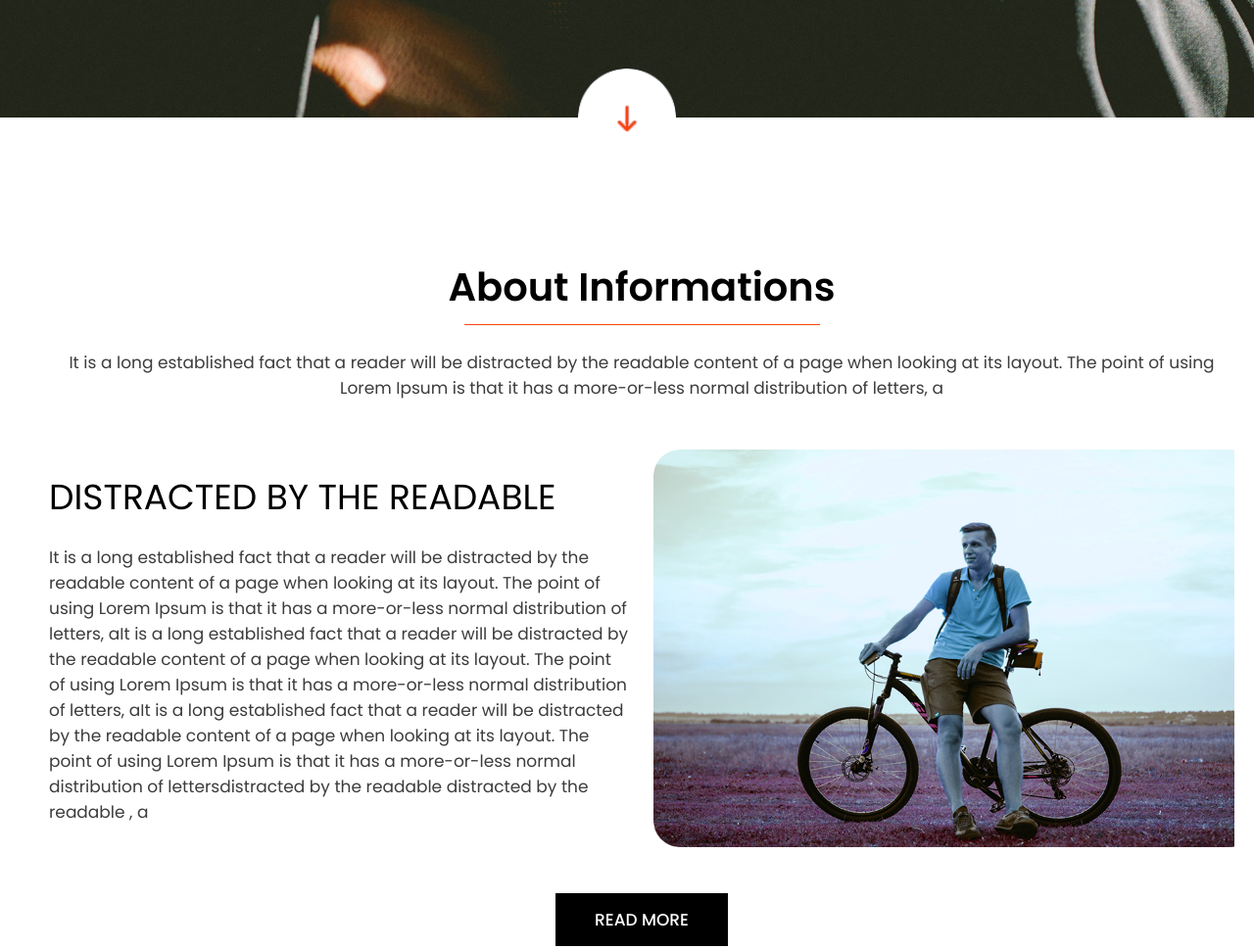
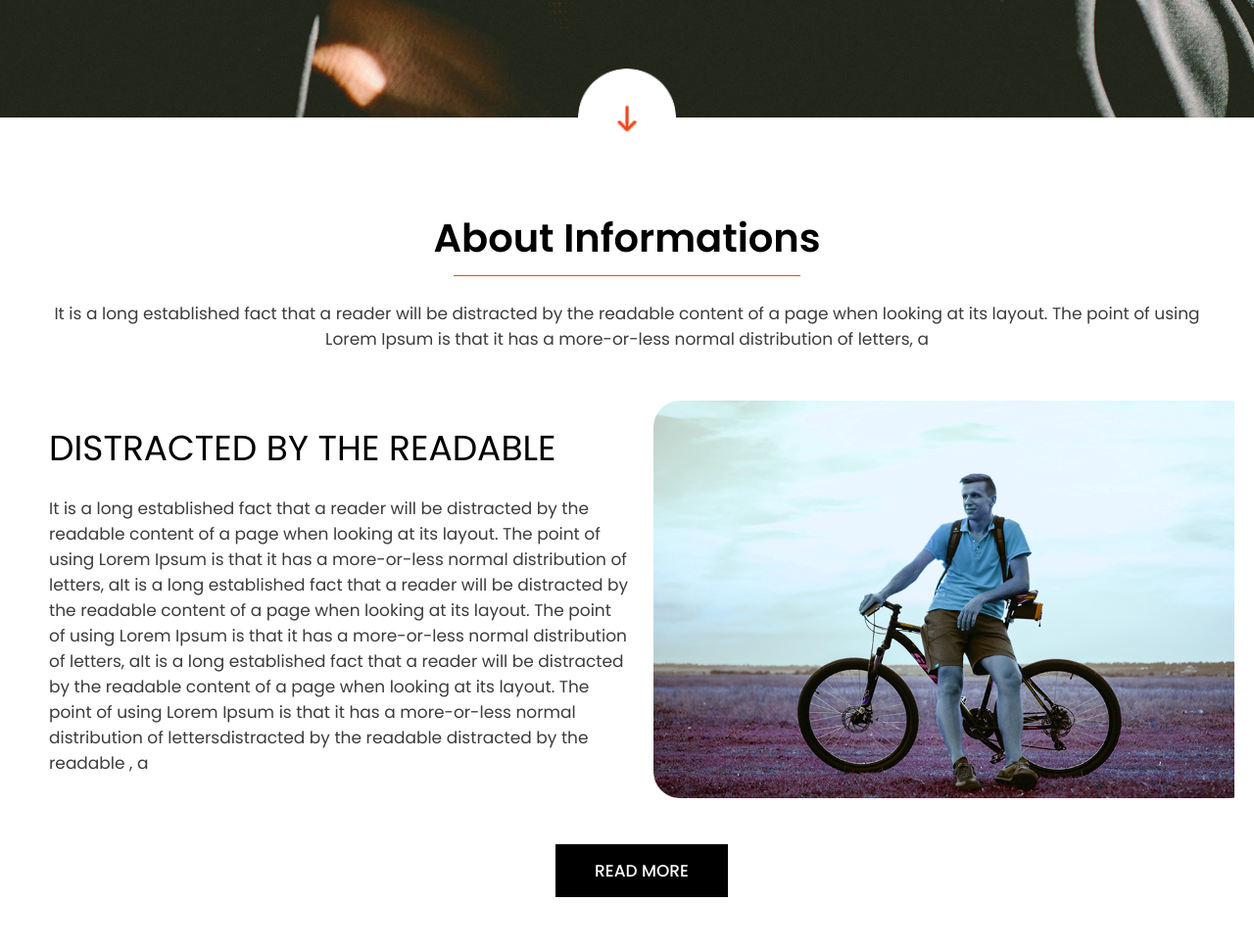
Before and after one commit to jgajic/Boocic-project, a plain HTML site: page index.html in a window 1280 px wide. Shown: the part 580-1549 px from the top of the page at 98% size. Drawn offline with Linux system fonts and the light colour scheme.

Commit message:
Update style.css

```diff
--- a/style.css
+++ b/style.css
@@ -136,7 +136,7 @@ header nav ul li a:hover {
 .about {
   padding: var(--padding);
   text-align: center;
-  padding-top: 150px;
+  padding-top: 100px;
   padding-right: 20px;
   position: relative;
 }
@@ -148,11 +148,11 @@ header nav ul li a:hover {
   left: calc(50% - 50px);
 }
 
-/* .about .about-intro {
-  padding-right: 130px;
-} */
+ .about .about-intro {
+  padding-right: 30px;
+}
 
-.about article {
+ .about article {
   display: flex;
   justify-content: space-between;
   margin-top: 50px;
```
